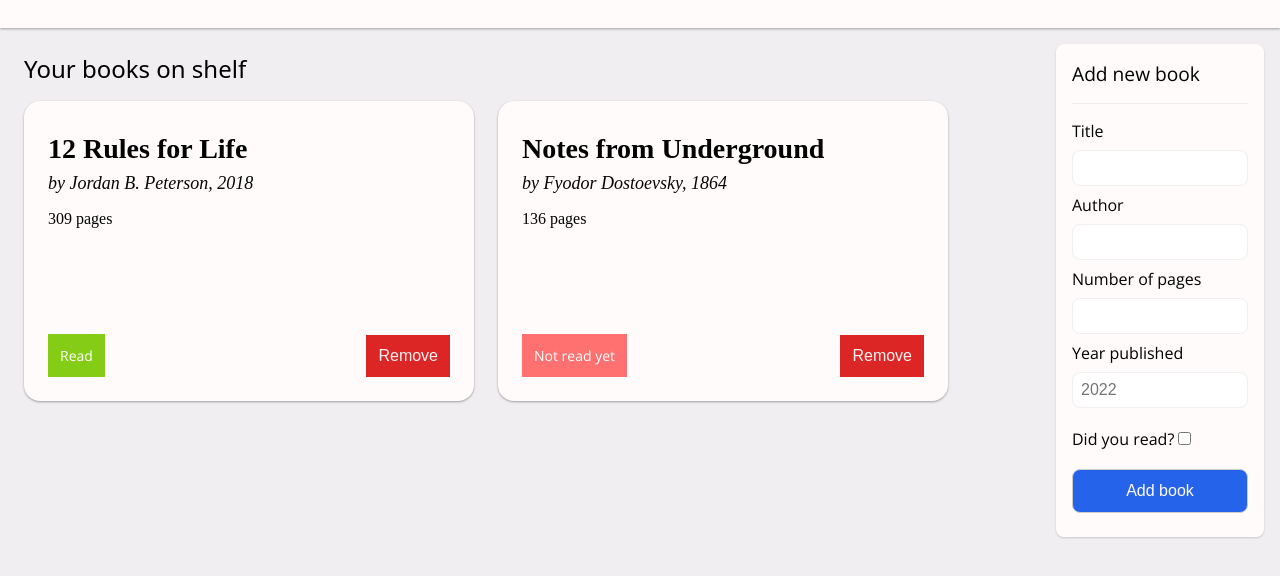
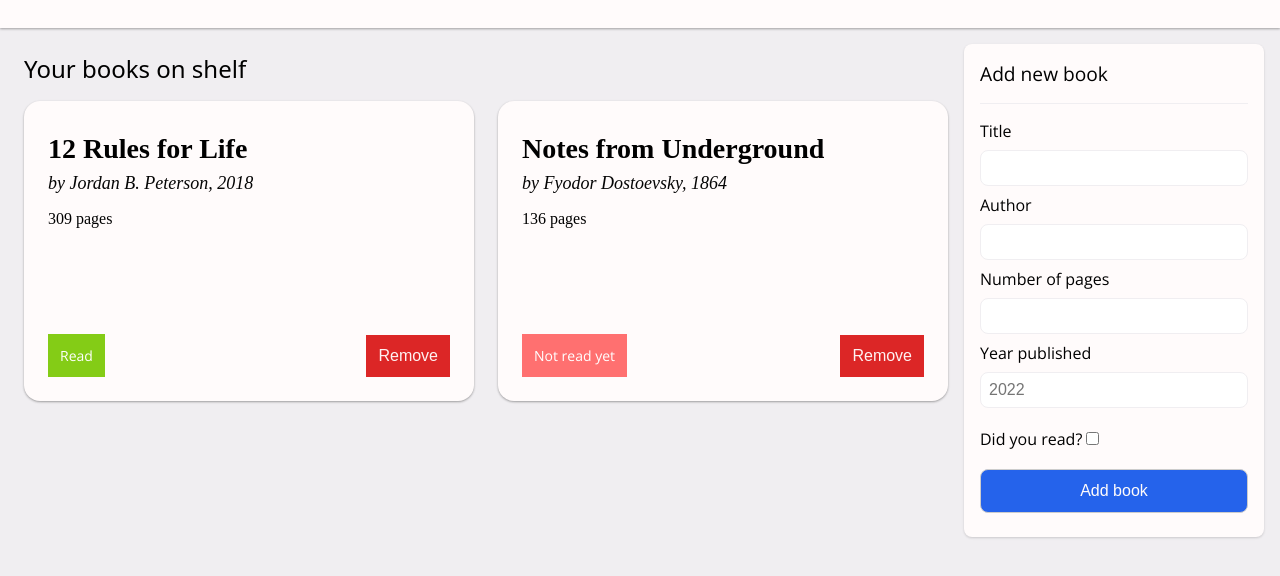
Before and after one commit to mrljsh/library-js-exercise, a plain HTML site: page index.html in a window 1280 px wide. Shown: the part 72-648 px from the top of the page. Drawn offline with nearby package versions, Linux system fonts and the light colour scheme.

Commit message:
min-width on add books

```diff
--- a/style.css
+++ b/style.css
@@ -56,6 +56,7 @@ main {
     background-color: var(--white);
     box-shadow: rgba(0, 0, 0, 0.1) 0px 1px 3px 0px, rgba(0, 0, 0, 0.06) 0px 1px 2px 0px;
     font-family: 'Open Sans', sans-serif;
+    min-width: 300px;
 }
 
 .add-books-form > input[type="text"],
```
Also changed, not shown: scripts.js (+0 -8 lines).
